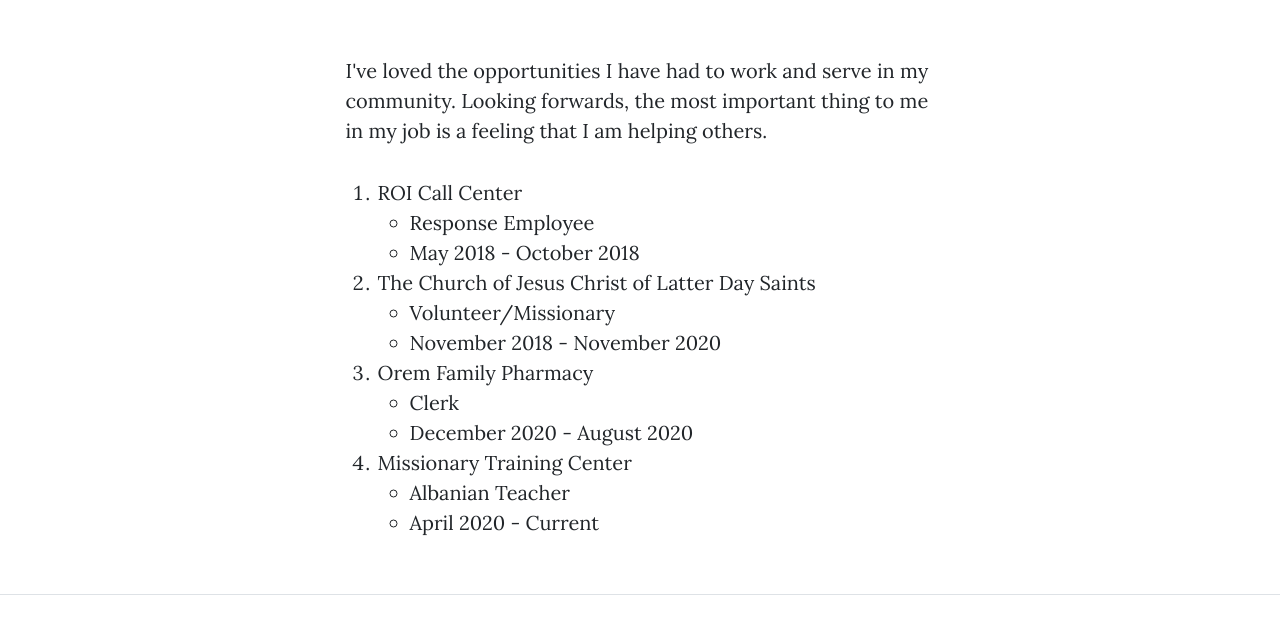
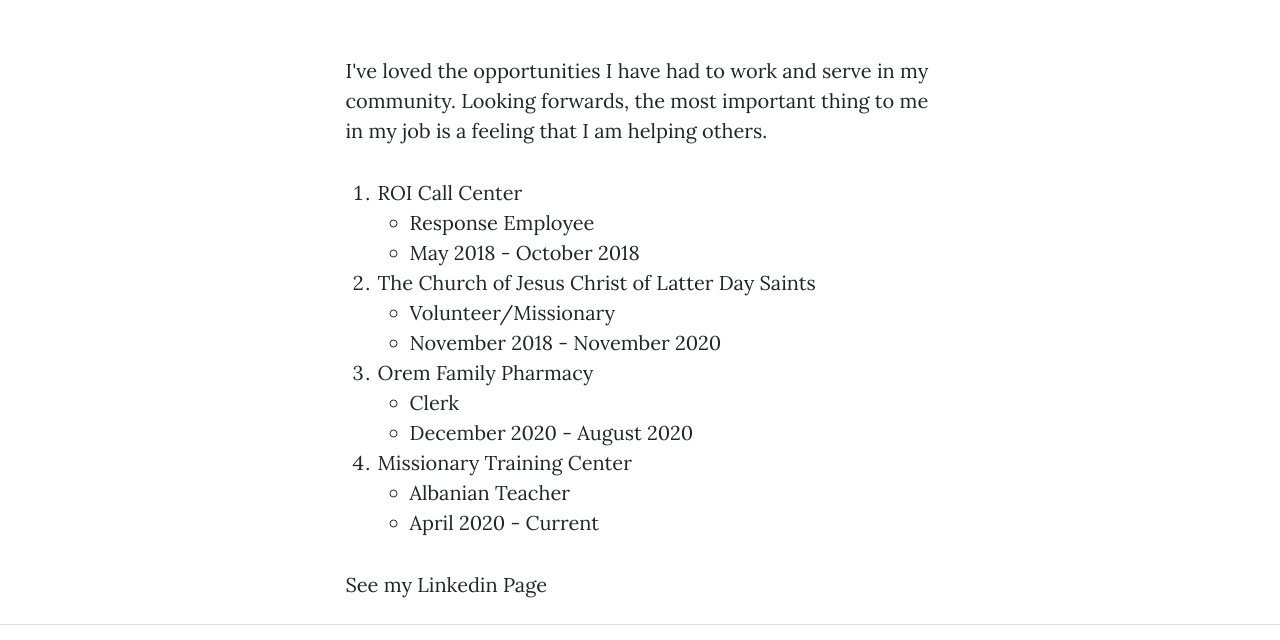
Before and after one commit to ryandixon1020/IS201, a plain HTML site: page post.html in a window 1280 px wide. Shown: the part 689-1329 px from the top of the page. Drawn offline with nearby package versions, Linux system fonts and the light colour scheme.

Commit message:
Add files via upload

```diff
--- a/post.html
+++ b/post.html
@@ -85,6 +85,7 @@
                             </li>
                         </ol>
                         </p>
+                        See my <a href="https://www.linkedin.com/in/ryan-dixon-13322b208/" target="_blank" title="Ryan's Linkedin Profile"> Linkedin Page </a>
                     </div>
                 </div>
             </div>
```
